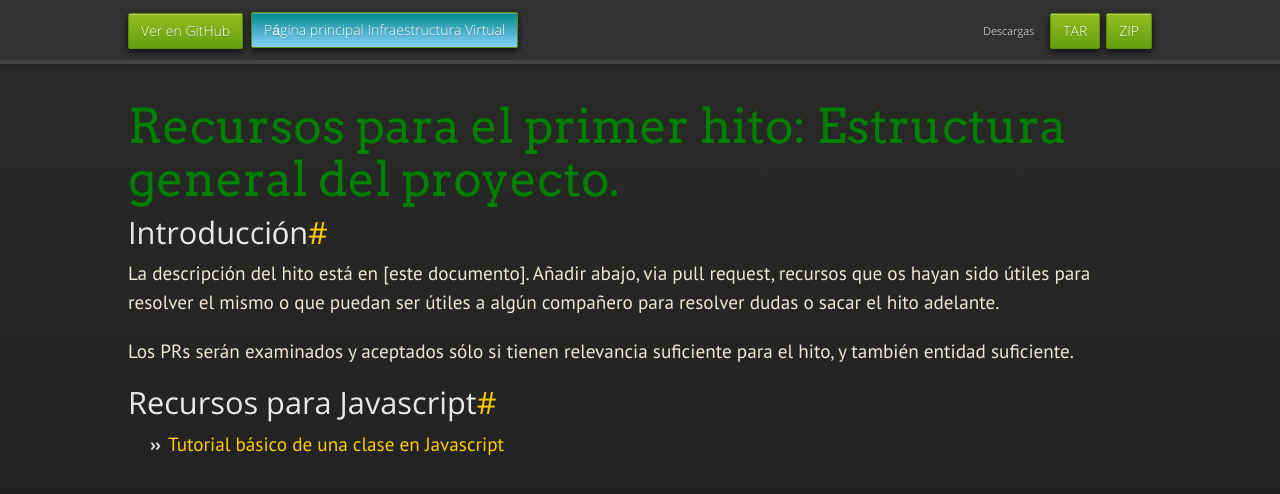
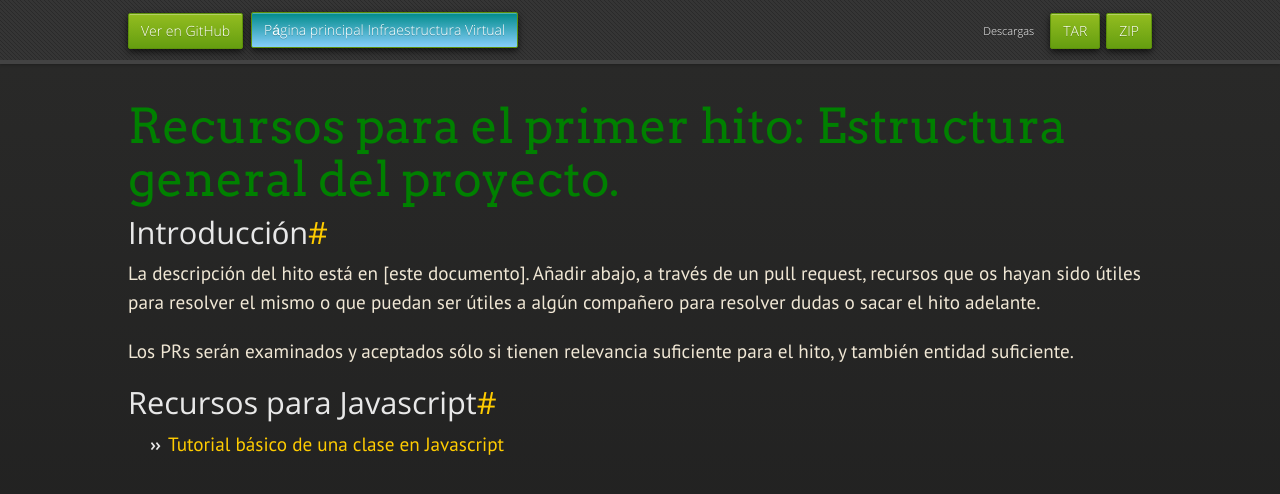
Before and after one commit to JJ/IV, a Jekyll site: the page built from documentos/proyecto/1.Infraestructura.recursos.md, in a window 1280 px wide. Shown: the top 494 px of the page. Built offline with Jekyll 4.4.1, drawn with Linux system fonts in a browser that asks for light colours; nearby versions of some CDN libraries; some web fonts are replaced; our own code applies the rules of GitHub Pages for plain Markdown files.

Commit message:
Sync documentos/proyecto/1.Infraestructura.recursos.md de master a gh-pages

```diff
--- a/documentos/proyecto/1.Infraestructura.recursos.md
+++ b/documentos/proyecto/1.Infraestructura.recursos.md
@@ -9,7 +9,8 @@ Recursos para el primer hito: Estructura general del proyecto.
 Introducción
 -----------------
 
-La descripción del hito está en [este documento]. Añadir abajo, via
+La descripción del hito está en [este documento]. Añadir abajo, a
+través de un
 pull request, recursos que os hayan sido útiles para resolver el mismo
 o que puedan ser útiles a algún compañero para resolver dudas o sacar
 el hito adelante.
```
